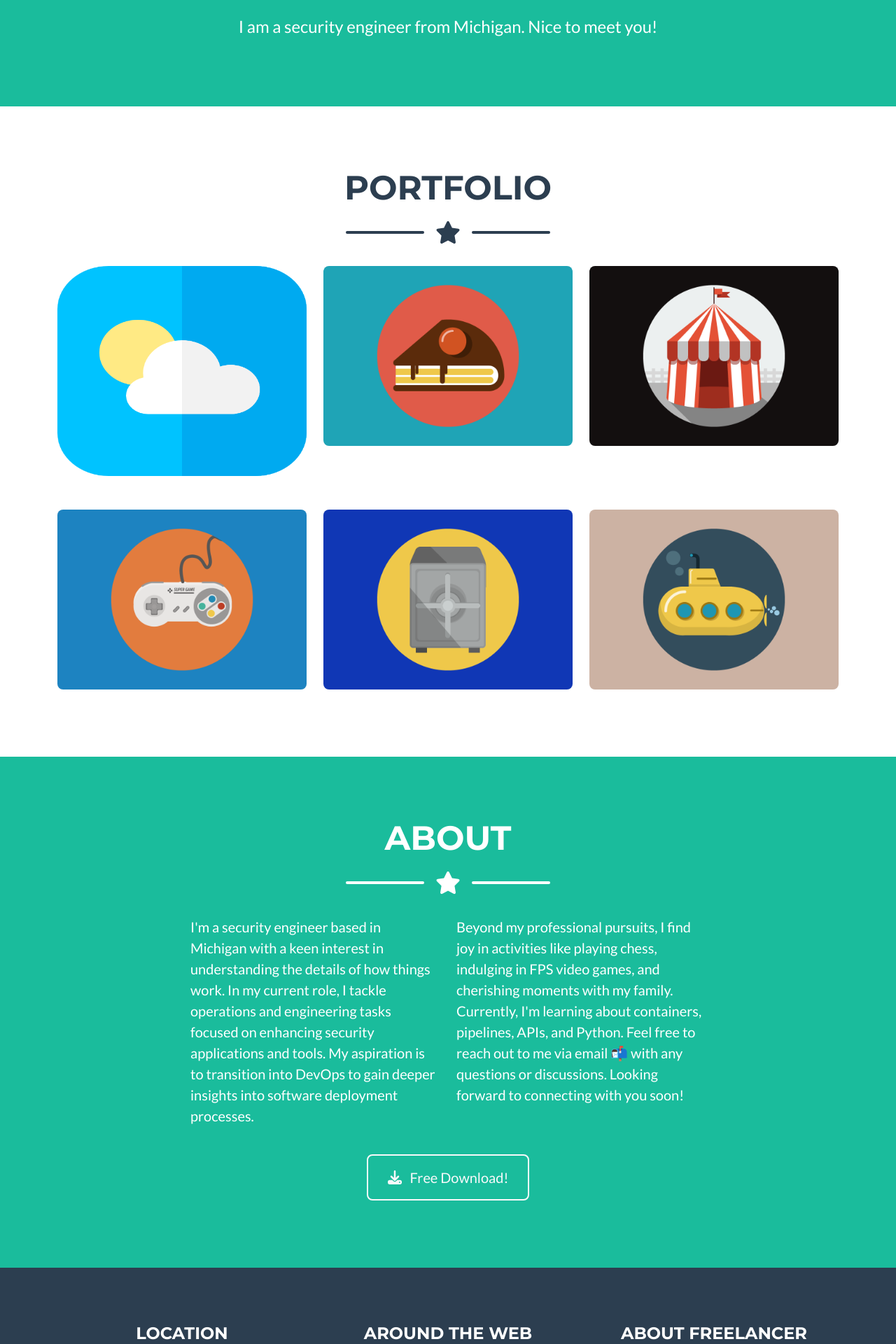
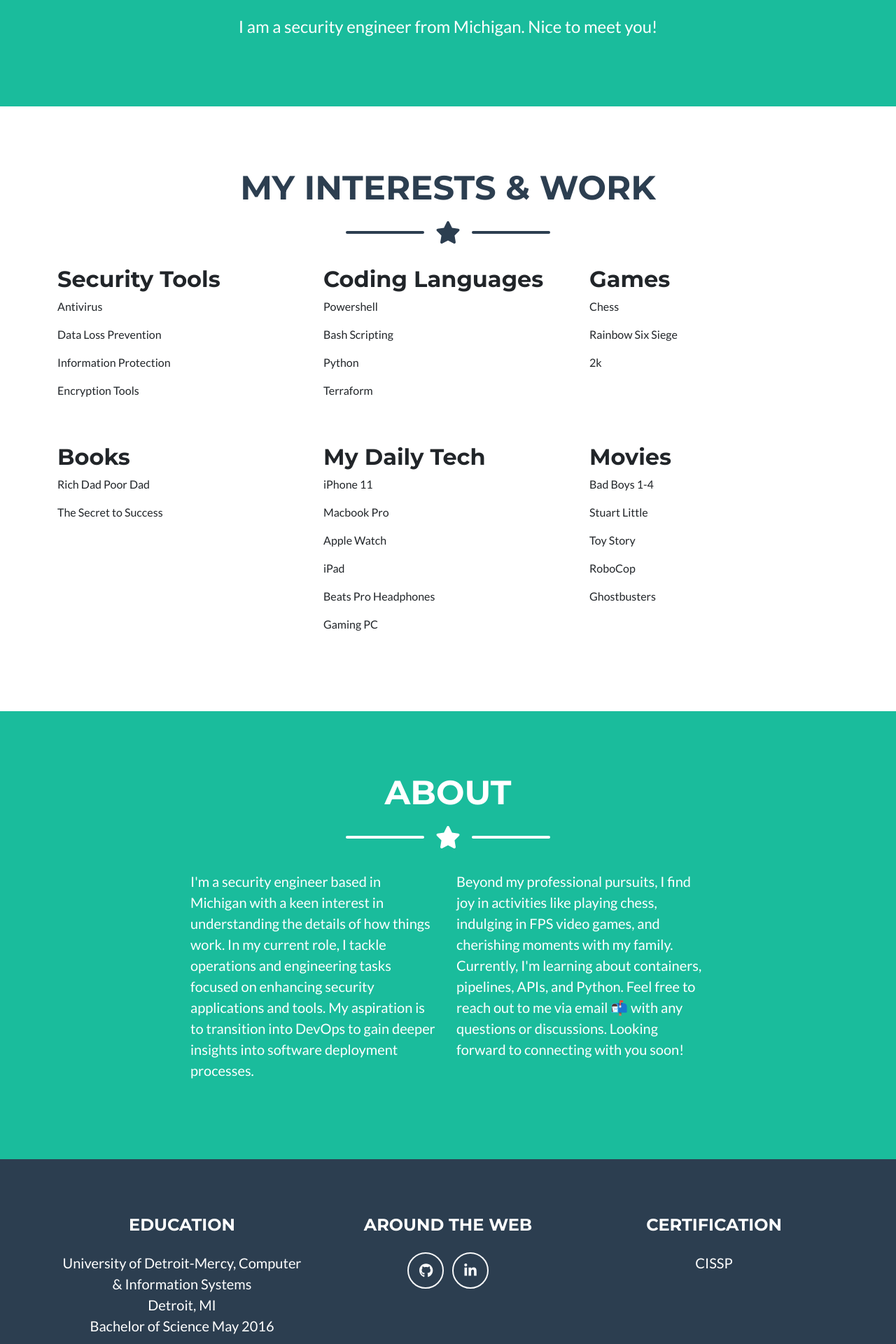
Before and after one commit to fonwenu23/my-resume, a Flask app: page / in a window 1280 px wide. Shown: the part 631-2551 px from the top of the page at 70% size. Run offline with Flask 3, Linux system fonts and the light colour scheme; some libraries are stand-ins or nearby versions.

Commit message:
editing index

```diff
--- a/templates/index.html
+++ b/templates/index.html
@@ -54,7 +54,7 @@
         <section class="page-section portfolio" id="portfolio">
             <div class="container">
                 <!-- Portfolio Section Heading-->
-                <h2 class="page-section-heading text-center text-uppercase text-secondary mb-0">Portfolio</h2>
+                <h2 class="page-section-heading text-center text-uppercase text-secondary mb-0">My interests & Work</h2>
                 <!-- Icon Divider-->
                 <div class="divider-custom">
                     <div class="divider-custom-line"></div>
@@ -69,7 +69,11 @@
                             <div class="portfolio-item-caption d-flex align-items-center justify-content-center h-100 w-100">
                                 <div class="portfolio-item-caption-content text-center text-white"><i class="fas fa-plus fa-3x"></i></div>
                             </div>
-                            <img class="img-fluid" src="static/assets/img/portfolio/weather.png"  alt="..." style="width:500px; height:300px;"/>
+                            <h2>Security Tools</h2>
+                            <p>Antivirus</p>
+                            <p>Data Loss Prevention</p>
+                            <p>Information Protection</p>
+                            <p>Encryption Tools</p>
                         </div>
                     </div>
                     <!-- Portfolio Item 2-->
@@ -78,7 +82,12 @@
                             <div class="portfolio-item-caption d-flex align-items-center justify-content-center h-100 w-100">
                                 <div class="portfolio-item-caption-content text-center text-white"><i class="fas fa-plus fa-3x"></i></div>
                             </div>
-                            <img class="img-fluid" src="static/assets/img/portfolio/cake.png" alt="..." />
+                            <h2>Coding Languages</h2>
+                            <p>Powershell</p>
+                            <p>Bash Scripting</p>
+                            <p>Python</p>
+                            <p>Terraform</p>
+
                         </div>
                     </div>
                     <!-- Portfolio Item 3-->
@@ -87,7 +96,10 @@
                             <div class="portfolio-item-caption d-flex align-items-center justify-content-center h-100 w-100">
                                 <div class="portfolio-item-caption-content text-center text-white"><i class="fas fa-plus fa-3x"></i></div>
                             </div>
-                            <img class="img-fluid" src="static/assets/img/portfolio/circus.png" alt="..." />
+                            <h2>Games</h2>
+                            <p>Chess</p>
+                            <p>Rainbow Six Siege</p>
+                            <p>2k</p>
                         </div>
                     </div>
                     <!-- Portfolio Item 4-->
@@ -96,7 +108,9 @@
                             <div class="portfolio-item-caption d-flex align-items-center justify-content-center h-100 w-100">
                                 <div class="portfolio-item-caption-content text-center text-white"><i class="fas fa-plus fa-3x"></i></div>
                             </div>
-                            <img class="img-fluid" src="static/assets/img/portfolio/game.png" alt="..." />
+                            <h2>Books</h2>
+                            <p>Rich Dad Poor Dad</p>
+                            <p>The Secret to Success</p>
                         </div>
                     </div>
                     <!-- Portfolio Item 5-->
@@ -105,7 +119,13 @@
                             <div class="portfolio-item-caption d-flex align-items-center justify-content-center h-100 w-100">
                                 <div class="portfolio-item-caption-content text-center text-white"><i class="fas fa-plus fa-3x"></i></div>
                             </div>
-                            <img class="img-fluid" src="static/assets/img/portfolio/safe.png" alt="..." />
+                            <h2>My Daily Tech</h2>
+                            <p>iPhone 11</p>
+                            <p>Macbook Pro</p>
+                            <p>Apple Watch</p>
+                            <p>iPad</p>
+                            <p>Beats Pro Headphones</p>
+                            <p>Gaming PC</p>
                         </div>
                     </div>
                     <!-- Portfolio Item 6-->
@@ -114,7 +134,12 @@
                             <div class="portfolio-item-caption d-flex align-items-center justify-content-center h-100 w-100">
                                 <div class="portfolio-item-caption-content text-center text-white"><i class="fas fa-plus fa-3x"></i></div>
                             </div>
-                            <img class="img-fluid" src="static/assets/img/portfolio/submarine.png" alt="..." />
+                            <h2>Movies</h2>
+                            <p>Bad Boys 1-4</p>
+                            <p>Stuart Little</p>
+                            <p>Toy Story</p>
+                            <p>RoboCop</p>
+                            <p>Ghostbusters</p>
                         </div>
                     </div>
                 </div>
@@ -136,13 +161,6 @@
                     <div class="col-lg-4 ms-auto"><p class="lead">I'm a security engineer based in Michigan with a keen interest in understanding the details of how things work. In my current role, I tackle operations and engineering tasks focused on enhancing security applications and tools. My aspiration is to transition into DevOps to gain deeper insights into software deployment processes. </p></div>
                     <div class="col-lg-4 me-auto"><p class="lead">Beyond my professional pursuits, I find joy in activities like playing chess, indulging in FPS video games, and cherishing moments with my family. Currently, I'm learning about containers, pipelines, APIs, and Python. Feel free to reach out to me via email 📬 with any questions or discussions. Looking forward to connecting with you soon!</p></div>
                 </div>
-                <!-- About Section Button-->
-                <div class="text-center mt-4">
-                    <a class="btn btn-xl btn-outline-light" href="https://startbootstrap.com/theme/freelancer/">
-                        <i class="fas fa-download me-2"></i>
-                        Free Download!
-                    </a>
-                </div>
             </div>
         </section>
         <!-- Footer-->
@@ -151,11 +169,19 @@
                 <div class="row">
                     <!-- Footer Location-->
                     <div class="col-lg-4 mb-5 mb-lg-0">
-                        <h4 class="text-uppercase mb-4">Location</h4>
+                        <h4 class="text-uppercase mb-4">Education</h4>
                         <p class="lead mb-0">
-                            2215 John Daniel Drive
-                            <br />
-                            Clark, MO 65243
+                            University of Detroit-Mercy, Computer & Information Systems
+                        </br>
+                            Detroit, MI
+                        </br>
+                            Bachelor of Science May 2016</p>
+                        </br>
+                        <p class="lead mb-0"></pclass>University of Detroit-Mercy, Information Assurance
+                        </br>
+                            Detroit, MI
+                        </br>
+                             Bachelor of Master	May 2017</p>
                         </p>
                     </div>
                     <!-- Footer Social Icons-->
@@ -166,11 +192,9 @@
                     </div>
                     <!-- Footer About Text-->
                     <div class="col-lg-4">
-                        <h4 class="text-uppercase mb-4">About Freelancer</h4>
+                        <h4 class="text-uppercase mb-4">Certification</h4>
                         <p class="lead mb-0">
-                            Freelance is a free to use, MIT licensed Bootstrap theme created by
-                            <a href="http://startbootstrap.com">Start Bootstrap</a>
-                            .
+                           CISSP
                         </p>
                     </div>
                 </div>
@@ -178,7 +202,7 @@
         </footer>
         <!-- Copyright Section-->
         <div class="copyright py-4 text-center text-white">
-            <div class="container"><small>Copyright &copy; Your Website 2023</small></div>
+            <div class="container"><small>Copyright &copy; Your Website 2024</small></div>
         </div>
         <!-- Portfolio Modals-->
         <!-- Portfolio Modal 1-->
```
Also changed, not shown: templates/city-not-found.html (deleted, +0 -19 lines), templates/weather.html (deleted, +0 -74 lines), weather.py (deleted, +0 -27 lines).
